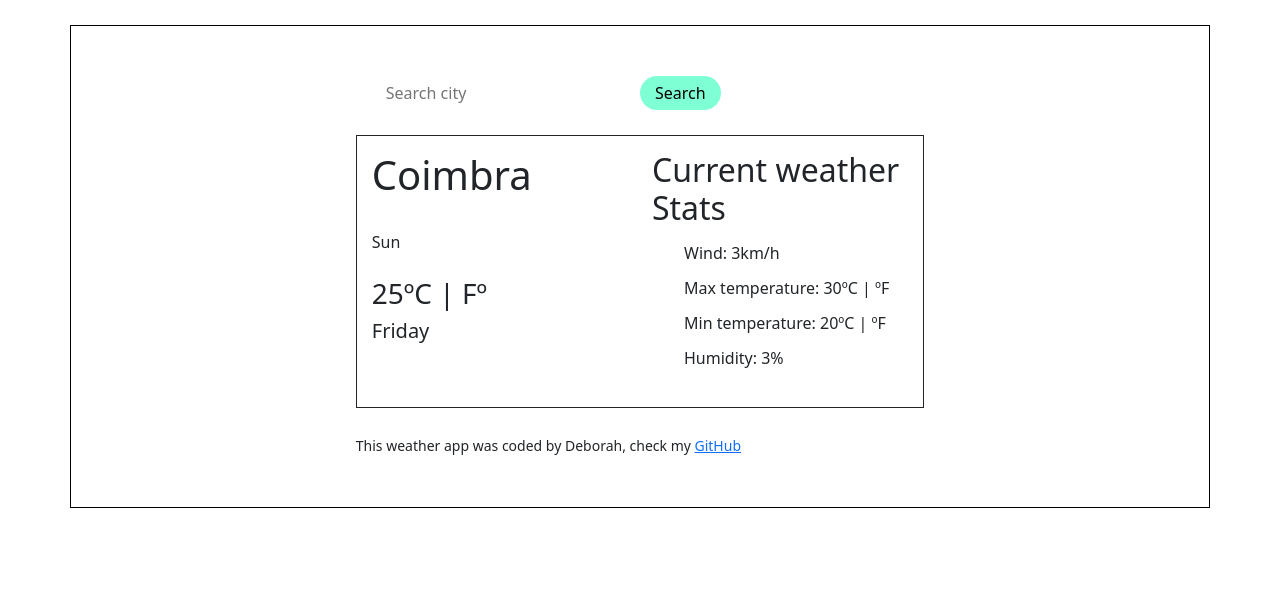
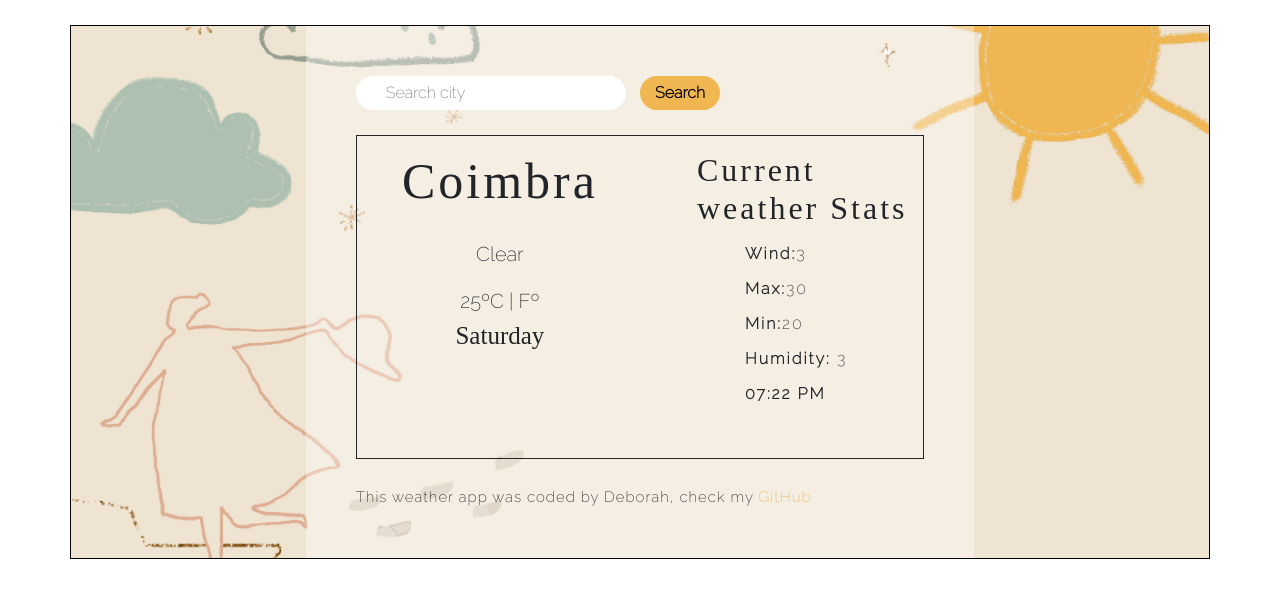
Before and after one commit to DebSofia/weather-app-new-layout, a plain HTML site: page index.html in a window 1280 px wide. Drawn offline with nearby package versions, Linux system fonts and the light colour scheme; no server answers; a web font is replaced by a local one.

Commit message:
Updates HTML / CSS / Added JS
Updated the HTML and CSS.
Added the first javaScript code and integrated an weather API

```diff
--- a/index.html
+++ b/index.html
@@ -4,6 +4,7 @@
     <meta charset="UTF-8" />
     <meta http-equiv="X-UA-Compatible" content="IE=edge" />
     <meta name="viewport" content="width=device-width, initial-scale=1.0" />
+    <script src="https://cdn.jsdelivr.net/npm/axios/dist/axios.min.js"></script>
     <link rel="stylesheet" href="src/index.css" />
     <link
       href="https://cdn.jsdelivr.net/npm/bootstrap@5.3.0-alpha3/dist/css/bootstrap.min.css"
@@ -17,13 +18,15 @@
     <div class="container">
       <div class="main-section" id="web-display">
         <div class="search-city-section">
-          <form>
+          <form id="search-form">
             <div class="form-row">
               <div class="col">
                 <input
                   type="text"
                   class="search-city-label"
                   placeholder="Search city"
+                  id="search-city-input"
+                  autocomplete="off";
                 />
               </div>
               <div class="col">
@@ -35,25 +38,32 @@
         <div class="current-city-display">
           <div class="row">
             <div class="col-sm">
-              <h1 class="current-city-name">Coimbra</h1>
-              <div class="icon">Sun</div>
-              <h3 class="current-temperature">25ºC | Fº</h3>
-              <h5 class="current-week-day">Friday</h5>
+              <h1 class="current-city-name" id="current-city">Coimbra</h1>
+              <img src="" alt="" id="icon">
+              <div class="current-description" id="current-weather-description">Clear </div>
+              <h3 class="current-temperature" id="current-temp">25ºC | Fº</h3>
+
+              <h5 class="current-week-day" id="current-day-week">Friday</h5>
             </div>
             <div class="col-sm">
               <h2 class="current-weather-stats">Current weather Stats</h2>
               <ul class="weather-stats">
-                <li id="wind">Wind: 3km/h</li>
-                <li id="max-tem">Max temperature: 30ºC | ºF</li>
-                <li id="min-tem">Min temperature: 20ºC | ºF</li>
-                <li id="humidity">Humidity: 3%</li>
+                <li ><strong>Wind:</strong><span id="wind">3</span> </li>
+                <li ><strong>Max:</strong><span id="max-temp">30</span> </li>
+                <li ><strong>Min:</strong><span id="min-temp">20</span> </li>
+                <li><strong>Humidity:</strong><span  id="humidity"> 3</span> </li>
+                <strong> <li id="current-time">17:45</li></strong>
               </ul>
+              <div >
+
+                <p </p>
+              </div>
             </div>
           </div>
         </div>
-      <small
+      <small class="footer"
         >This weather app was coded by Deborah, check my
-        <a href="#">GitHub</a></small
+        <a href="#" class="linkGit">GitHub</a></small
       >
     </div>
     <script src="src/index.js"></script>
--- a/src/index.css
+++ b/src/index.css
@@ -1,21 +1,28 @@
-@import url("https://fonts.googleapis.com/css2?family=Playfair+Display&display=swap");
-@import url("https://fonts.googleapis.com/css2?family=Libre+Franklin:wght@300&display=swap");
+@import url('https://fonts.googleapis.com/css2?family=Ysabeau:ital,wght@1,200&display=swap');
+@import url('https://fonts.googleapis.com/css2?family=Raleway:wght@200&display=swap');
+
+
 
 .container {
+  background-image: url(../media/background2.jpg);
+  background-position: center;
+  background-size: cover;
+  background-repeat: no-repeat;
   display: flex;
   flex-direction: column;
   align-items: center;
-
   border: 1px solid black;
   margin-top: 25px;
 }
 
 .main-section {
+  background-color: rgba(255, 255, 255, 0.35);
   padding: 50px;
   width: 60%;
 }
 
 .form-row {
+
   display: flex;
   flex-direction: row;
 }
@@ -25,29 +32,80 @@
   border: 0px;
   border-radius: 200px;
   width: 95%;
+  font-family: raleway, sans;
 }
 
 .btn-dark {
-  background-color: aquamarine;
+  background-color: #F0B652;
   padding: 5px 15px 5px 15px;
   border: 0px;
   border-radius: 200px;
+  font-family: raleway, sans;
+  font-weight: bold;
+}
+
+.btn-dark:hover {
+  color: #fff;
 }
 
 .current-city-display {
+
   margin-top: 25px;
   margin-bottom: 25px;
   padding: 15px;
   border: 1px solid;
 }
 
+.current-city-name {
+  font-family: Ysabeau;
+  font-weight: 400;
+  font-size: 50px;
+  letter-spacing: 3px;
+}
+
+.current-description {
+  font-family: raleway, sans;
+  font-size: 20px;
+}
+
+.current-temperature {
+  font-family: raleway, sans;
+  font-size: 20px;
+}
+
+.current-week-day {
+  font-family: Ysabeau;
+  font-weight: 400;
+  font-size: 25px;
+}
+
 .col-sm {
   line-height: 70px;
+  display: flex;
+  flex-direction: column;
+  align-items: center;
+
+
+}
+
+.current-weather-stats {
+  font-family: Ysabeau;
+  letter-spacing: 3px;
+  margin-left: 45px;
+}
+
+
+ul {
+  text-align: justify;
 }
 
 li {
   list-style: none;
   line-height: 35px;
+  font-family: raleway, sans;
+  letter-spacing: 2px;
+
+
 }
 
 .weather-grid {
@@ -58,3 +116,22 @@ li {
   height: 10rem;
   line-height: 10rem;
 }
+
+.footer {
+  font-family: raleway, sans;
+  font-size: 15px;
+  letter-spacing: 1px;
+
+}
+
+.linkGit {
+  color: #F0B652;
+  text-decoration: none
+}
+
+.linkGit:hover {
+  color: #AEC0B2;
+  text-decoration: underline;
+  font-weight: bold;
+  font-size: 16px;
+}
--- a/src/index.js
+++ b/src/index.js
@@ -0,0 +1,148 @@
+
+
+
+
+let now = new Date();
+
+let time = now.toLocaleTimeString("eu-PT", {
+  hour: "2-digit",
+
+  minute: "2-digit",
+});
+
+console.log(time);
+console.log(now);
+
+let weekDays = [
+  "Sunday",
+  "Monday",
+  "Tuesday",
+  "Wednesday",
+  "Thursday",
+  "Friday",
+  "Saturday",
+];
+
+let currentDay = weekDays[now.getDay()];
+console.log(currentDay);
+
+let months = [
+  "Jan",
+  "Feb",
+  "March",
+  "Apr",
+  "May",
+  "June",
+  "Jul",
+  "Aug",
+  "Sep",
+  "Oct",
+  "Nov",
+  "Dec",
+];
+
+let month = months[now.getMonth()];
+console.log(month);
+
+let day = now.getDate();
+console.log(day);
+
+let year = now.getFullYear();
+console.log(year);
+
+let weekDay = weekDays[now.getDay()];
+console.log(weekDay);
+
+function displayCurrentTime() {
+  let p = document.querySelector("#current-time");
+  console.log(p);
+
+  p.innerHTML = time;
+}
+displayCurrentTime();
+
+function displayCurrentWeekDay() {
+  let h5 = document.querySelector("#current-day-week");
+  h5.innerHTML = currentDay;
+}
+displayCurrentWeekDay();
+
+
+function displayCurrentTemp(response){
+  console.log(response);
+  console.log(response.data.list[0].main.temp);
+
+  let cityNameElement = document.querySelector("#current-city");
+
+
+  let currentData = response.data.list[0];
+
+  let currentTemp = Math.round(currentData.main.temp);
+  console.log(currentTemp);
+
+  let currentTempElement = document.querySelector("#current-temp");
+  currentTempElement.innerHTML=`${currentTemp}ºC `;
+
+  let windSpeed = Math.round(currentData.wind.speed);
+  console.log(windSpeed);
+  let maxTemp = Math.round(currentData.main.temp_max);
+  console.log(maxTemp);
+  let minTemp = Math.round(currentData.main.temp_min);
+  console.log(minTemp);
+  let currentHumidity = Math.round(currentData.main.humidity);
+  console.log(currentHumidity);
+
+  let currentDescription = currentData.weather[0].description;
+  console.log(currentDescription);
+  let capitalizedDescription =  currentDescription.charAt(0).toUpperCase()
+  + currentDescription.slice(1)
+
+  let descriptionElement = document.querySelector("#current-weather-description");
+  descriptionElement.innerHTML = capitalizedDescription;
+
+  let weatherIcon = currentData.weather[0].icon;
+  let iconElement = document.querySelector("#icon");
+  iconElement.setAttribute("src",`https://openweathermap.org/img/wn/${weatherIcon}.png`) ;
+
+
+  let currentWindSpeedElement = document.querySelector("#wind");
+  currentWindSpeedElement.innerHTML = `${windSpeed}km/h`;
+
+  let currentMaxTempElement = document.querySelector("#max-temp");
+  currentMaxTempElement.innerHTML = `${maxTemp}ºc`
+
+  let currentMinTempElement = document.querySelector("#min-temp");
+  currentMinTempElement.innerHTML = `${minTemp}ºc`;
+
+  let currentHumidityElement = document.querySelector("#humidity");
+  currentHumidityElement.innerHTML = `${currentHumidity}%`
+
+}
+
+/*
+function searchCity(cityName) {
+
+}
+
+
+
+function updateData(event) {
+  event.preventDefault();
+  let searchInputElement = document.querySelector("#search-city-input");
+searchCity(searchInputElement.value);
+} */
+
+
+
+
+let apiKey = "349039acab4517a804dcf4a9066de7b5";
+let cityName = "Coimbra"
+  let apiUrl = `https://api.openweathermap.org/data/2.5/forecast?q=${cityName}&appid=${apiKey}&units=metric`;
+  axios.get(apiUrl).then(displayCurrentTemp);
+
+
+
+
+
+let form = document.querySelector("#search-form");
+form.addEventListener("submit", updateData);
```
Also changed, not shown: media/background.jpg (added), media/background2.jpg (added), media/background3.jpg (added).
